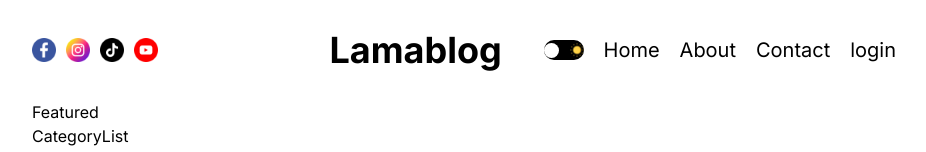
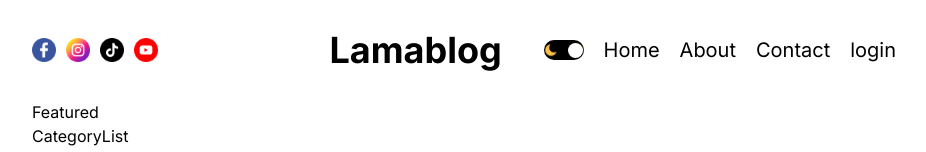
Before and after one commit to LuisArielRetanaHernadez/blog_mabi, a Next.js app: page / in a window 1280 px wide. Shown: the top 152 px of the page, without its empty margins (176-1102 px from the left). Built offline with nearby package versions, Linux system fonts and the light colour scheme.

Commit message:
creando la funcionalidad para mover la bola cuando se cambia de color

```diff
--- a/components/themeToggle/ThemeToggle.tsx
+++ b/components/themeToggle/ThemeToggle.tsx
@@ -16,7 +16,13 @@ const ThemeToggle = () => {
   return (
     <div className={style.container} onClick={toggle}>
       <Image src={moon} alt="mon" width={14} height={14}/>
-      <div className={style.ball}></div>
+
+      <div className={style.ball} style={
+        theme === "dark"
+        ? { left: 1, backgroundColor: "#0f172a" } :
+        { right: 1, backgroundColor: "white" }
+      }></div>
+
       <Image src={sun} alt="sun" width={14} height={14}/>
     </div>
   )
```
